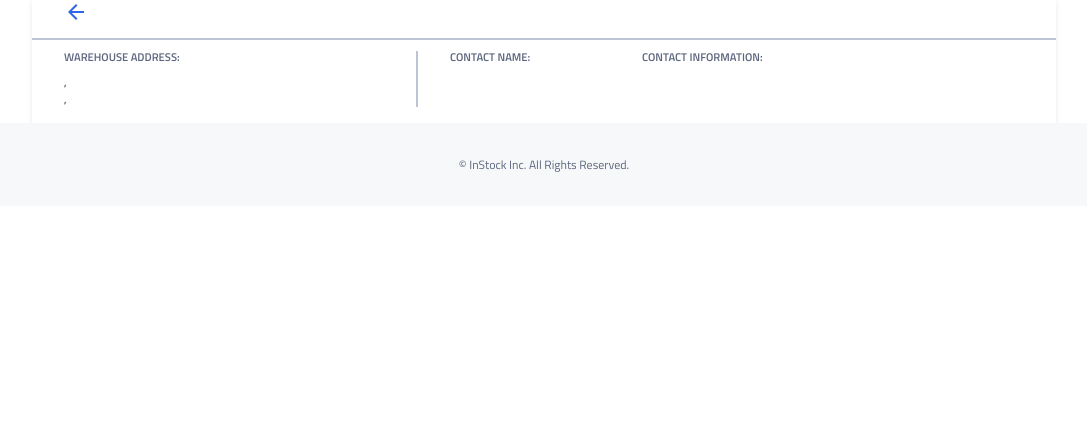
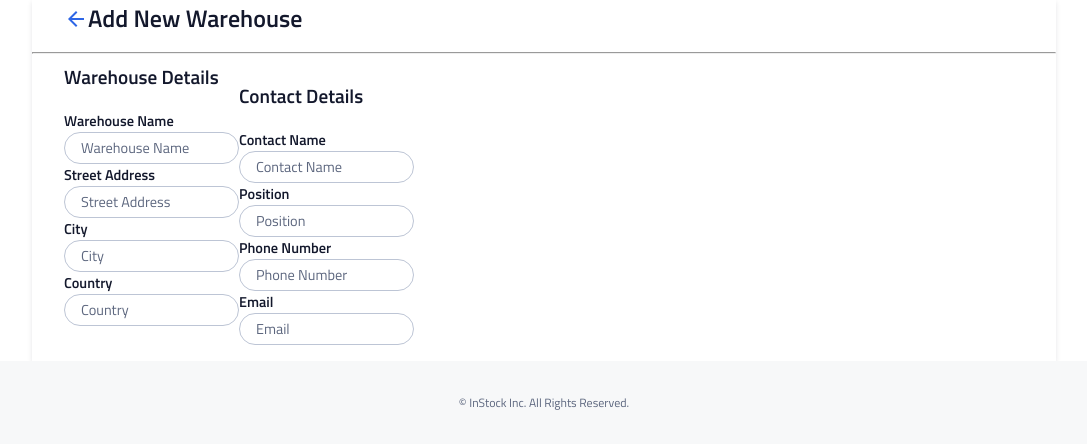
Before and after one commit to Konirad/instock-frontend, a React (Create React App) app: page /warehouses/new in a window 1280 px wide. Shown: the top 448 px of the page, without its empty margins (96-1183 px from the left). Built offline with nearby package versions, Linux system fonts and the light colour scheme; no server answers.

Commit message:
first commit for the FE of Add new warehouse

```diff
--- a/src/App.js
+++ b/src/App.js
@@ -7,6 +7,7 @@ import Inventory from "../src/pages/Inventory/Inventory.js";
 //Componenets
 import Footer from "./components/Footer/Footer.js";
 import WarehouseDetails from './components/WarehouseDetails/WarehouseDetails';
+import AddNewWarehouse from "./components/AddNewWarehouse/AddNewWarehouse.js";
 
 function App() {
 	return (
@@ -16,6 +17,7 @@ function App() {
 					<Route path="/" element={<Home />} />
 					<Route path="warehouses" element={<Warehouses />} />
           <Route path="warehouses/:id" element={<WarehouseDetails />} />
+          <Route path="warehouses/new" element={<AddNewWarehouse />} />
 					<Route path="inventory" element={<Inventory />} />
 					<Route path="*" element={<NotFound />} />
 				</Routes>
--- /dev/null
+++ b/src/components/AddNewWarehouse/AddNewWarehouse.js
@@ -0,0 +1,138 @@
+import React, { useEffect } from 'react';
+import MainHeader from '../MainHeader/MainHeader';
+import './AddNewWarehouse.scss'
+import {useState} from 'react';
+
+function AddNewWarehouse() {
+    const [warehouseName, setWarehouseName ] = useState('Warehouse Name')
+    const [streetAddress, setStreetAddress ] = useState('Street Address')
+    const [city, setCity ] = useState('City')
+    const [country, setCountry ] = useState('Country')
+
+    const [contactName, setContactName]= useState('Contact Name')
+    const [position, setPosition]= useState('Position')
+    const [phoneNumber, setPhoneNumber]= useState('Phone Number')
+    const [email, setEmail]= useState('Email')
+
+
+    //Event Handler
+    const handleWarehouseText = (event) => {
+        setWarehouseName(event.target.value);
+      };
+   const handleStreetAddress = (event)=>{
+    setStreetAddress(event.target.value)
+   }
+   const handleCityText = (event) => {
+    setCity(event.target.value);
+  };
+const handleCountryText = (event)=>{
+setCountry(event.target.value)
+}
+const handlePosition = (event)=>{
+    setPosition(event.target.value)
+}
+const handlePhoneNumber = (event)=>{
+    setPhoneNumber(event.target.value)
+}
+const handleEmail = (event)=>{
+    setEmail(event.target.value)
+}
+const handleContactName = (event)=>{
+    setContactName(event.target.value)
+}
+
+
+
+   //Clear Fields
+   const handleClearAddress = ()=>{
+    setStreetAddress('')
+   }
+   const handleClearWarehouse = ()=>{
+    setWarehouseName('')
+   }
+   const handleClearCity = ()=>{
+    setCity('')
+   }
+   const handleClearCountry = ()=>{
+    setCountry('')
+   }
+   const handleClearContact = ()=>{
+    setContactName('')
+   }
+   const handleClearPosition = ()=>{
+    setPosition('')
+   }
+   const handleClearPhoneNumber = ()=>{
+    setPhoneNumber('')
+   }
+   const handleClearEmail = ()=>{
+    setEmail('')
+   }
+
+
+
+
+
+
+  return (
+    <div className='mainContent__container'>
+     <MainHeader text="Add New Warehouse" backButton="displayYes"/>
+     <hr></hr>
+      <div className="addNew__container">
+        <div className="addNew__detailsContainer">
+        <div className="addNew__details">
+        <p className="addNew__headerDetails">Warehouse Details</p>
+        <label className="textBoxLabel" htmlFor="warehouseName">Warehouse Name</label>
+        <input type="text" className="inputTextBox" id="warehouseName"
+          value={warehouseName}
+         onClick={handleClearWarehouse}
+          onChange={handleWarehouseText}
+      />
+      <label className="textBoxLabel" htmlFor="streetAddress">Street Address</label>
+      <input type="text" id="streetAddress" className="inputTextBox" value={streetAddress}
+      onClick={handleClearAddress}
+      onChange={handleStreetAddress}/>
+      <label className="textBoxLabel" htmlFor="city">City</label>
+      <input type="text" id="city" className="inputTextBox" value={city} onClick={handleClearCity} onChange={handleCityText}/>
+      <label className="textBoxLabel" htmlFor="country">Country</label>
+      <input type="text" id="country" className="inputTextBox" value={country} onClick={handleClearCountry} onChange={handleCountryText}/>
+
+       </div>
+
+
+       <div className="addNew__contact">
+        <p>Contact Details</p>
+        <label className="textBoxLabel" htmlFor="contactName">Contact Name</label>
+        <input type="text" className="inputTextBox" id="contactName"
+          value={contactName}
+         onClick={handleClearContact}
+          onChange={handleContactName}
+      />
+                <label className="textBoxLabel" htmlFor="position">Position</label>
+        <input type="text" className="inputTextBox" id="position"
+          value={position}
+         onClick={handleClearPosition}
+          onChange={handlePosition}
+      />
+                <label className="textBoxLabel" htmlFor="phoneNumber">Phone Number</label>
+        <input type="text" className="inputTextBox" id="phoneNumber"
+          value={phoneNumber}
+         onClick={handleClearPhoneNumber}
+          onChange={handlePhoneNumber}
+      />
+                <label className="textBoxLabel" htmlFor="email">Email</label>
+        <input type="text" className="inputTextBox" id="email"
+          value={email}
+         onClick={handleClearEmail}
+          onChange={handleEmail}
+      />
+       </div>
+
+       </div>
+
+     </div>
+    </div>
+  );
+}
+
+export default AddNewWarehouse;
--- /dev/null
+++ b/src/components/AddNewWarehouse/AddNewWarehouse.scss
@@ -0,0 +1,80 @@
+@use "../../styles/partials/variables" as *;
+@use "../../styles/partials/mixins" as *;
+@use "../../styles/partials/global" as *;
+
+
+.details__headerText{
+    font-size: 1.5rem;
+}
+.addNew{
+    font-family: Titillium Web;
+  &__container{
+    // padding-top:2rem;
+    padding-left: 2rem;
+    padding-right: 2rem;
+    padding-bottom: 1rem;
+}
+&__headerDetails{
+    font-size: 1.2rem;
+    margin-top: 0rem;
+}
+
+ &__contact{
+    font-size: 1.2rem;
+    margin-top: 0rem;
+
+}
+ &__detailsContainer{
+    font-weight: 600;
+
+
+    display: flex;
+    flex-direction: column;
+    @include tabletStyle{
+        flex-direction: row;
+
+    }
+    @include desktopStyle{
+        flex-direction: row;
+    }
+
+ }
+ &__details{
+    display: flex;
+    flex-direction: column;
+
+
+ }
+ &__contact{
+    display:flex;
+    flex-direction: column;
+
+
+ }
+}
+
+// #warehouseName{
+//     border: 1px solid $secondary-cloud;
+//     border-radius: 20px;
+// }
+
+
+.inputTextBox{
+    height: 2rem;
+    border: 1px solid $secondary-cloud;
+    border-radius: 20px;
+    padding-left: 1rem;
+}
+
+.inputTextBox[type="text"]{
+    color: $secondary-slate;
+    font-weight: 400;
+    font-family: Titillium Web;
+    font-size: 0.9rem;
+
+
+}
+
+.textBoxLabel{
+    font-size: 0.9rem;
+}
```
Also changed, not shown: src/styles/partials/_global.scss (line endings or trailing spaces).
